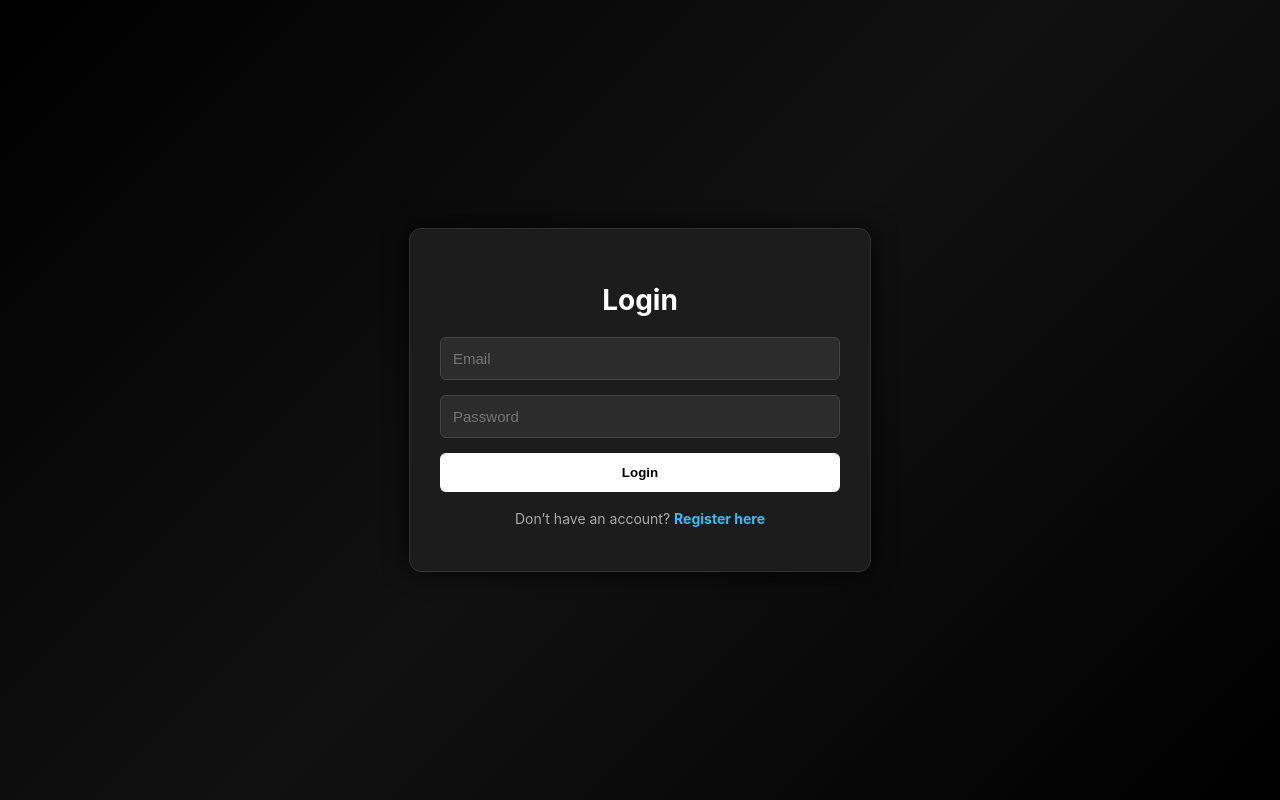
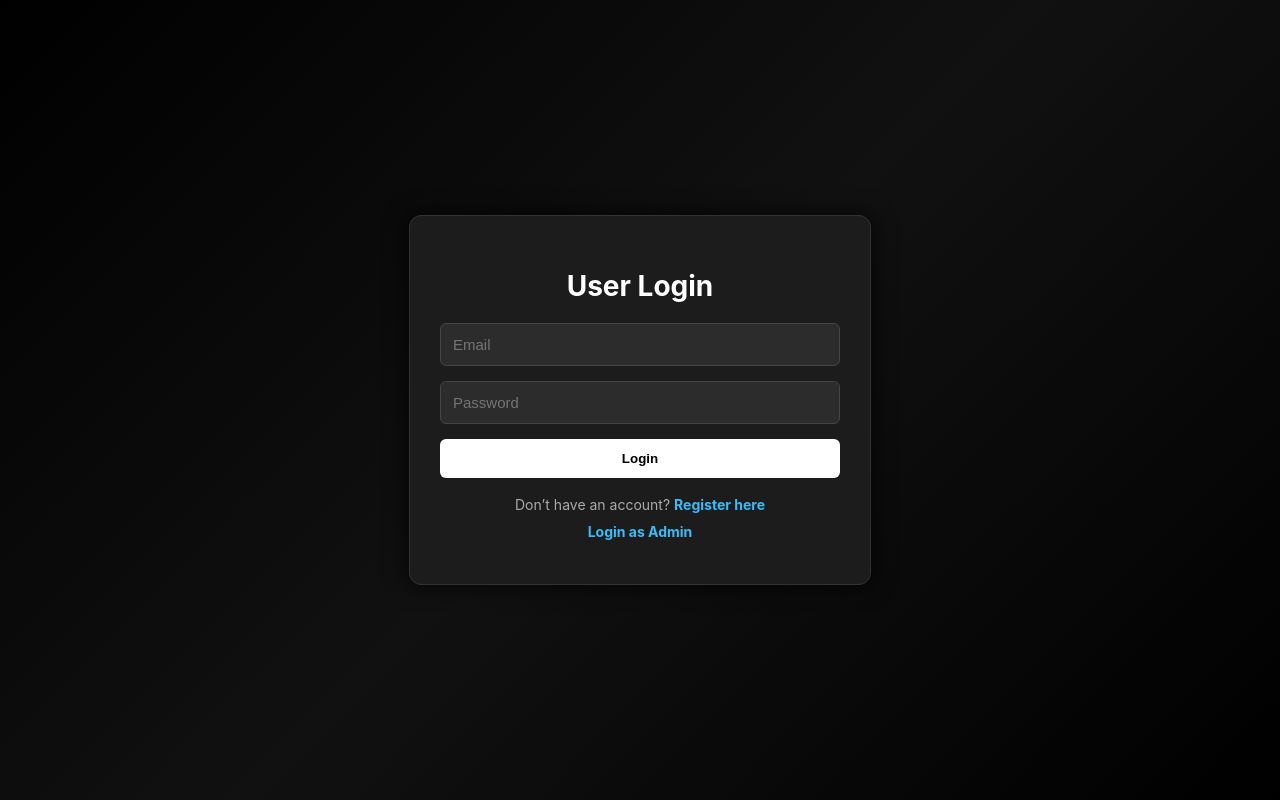
Before and after one commit to pavitraa07/Benzamods-Project, a React (Create React App) app in the folder frontend/: page /login in a window 1280 px wide. Built offline with nearby package versions, Linux system fonts and the light colour scheme.

Commit message:
Deployment

```diff
--- a/frontend/src/auth/Login.jsx
+++ b/frontend/src/auth/Login.jsx
@@ -18,6 +18,7 @@ export default function Login() {
   const [form, setForm] = useState({ email: "", password: "" });
   const [loading, setLoading] = useState(false);
   const [message, setMessage] = useState("");
+  const [isAdminLogin, setIsAdminLogin] = useState(false); // 👈 track if logging as admin
 
   const handleChange = (e) => {
     setForm({ ...form, [e.target.name]: e.target.value });
@@ -33,9 +34,13 @@ export default function Login() {
       if (res.data.token) {
         localStorage.setItem("token", res.data.token);
 
-        // check role and redirect accordingly
-        if (res.data.user?.role === "admin") {
-          navigate("/admin", { replace: true });
+        // redirect depending on login type
+        if (isAdminLogin) {
+          if (res.data.role === "admin") {
+            navigate("/admin", { replace: true });
+          } else {
+            setMessage("User not registered as admin");
+          }
         } else {
           navigate("/homepage", { replace: true });
         }
@@ -57,7 +62,9 @@ export default function Login() {
         transition={{ duration: 0.7, ease: "easeOut" }}
         style={cardStyle}
       >
-        <h2 style={titleStyle}>Login</h2>
+        <h2 style={titleStyle}>
+          {isAdminLogin ? "Admin Login" : "User Login"}
+        </h2>
 
         <form onSubmit={handleLogin} style={formStyle}>
           <motion.input
@@ -98,10 +105,31 @@ export default function Login() {
         {message && <p style={errorStyle}>{message}</p>}
 
         <p style={footerStyle}>
-          Don’t have an account?{" "}
-          <span onClick={() => navigate("/register")} style={linkStyle}>
-            Register here
-          </span>
+          {isAdminLogin ? (
+            <>
+              Not an admin?{" "}
+              <span
+                onClick={() => setIsAdminLogin(false)}
+                style={linkStyle}
+              >
+                Login as User
+              </span>
+            </>
+          ) : (
+            <>
+              Don’t have an account?{" "}
+              <span onClick={() => navigate("/register")} style={linkStyle}>
+                Register here
+              </span>
+              <br />
+              <span
+                onClick={() => setIsAdminLogin(true)}
+                style={{ ...linkStyle, marginTop: "10px", display: "inline-block" }}
+              >
+                Login as Admin
+              </span>
+            </>
+          )}
         </p>
       </motion.div>
     </div>
```
